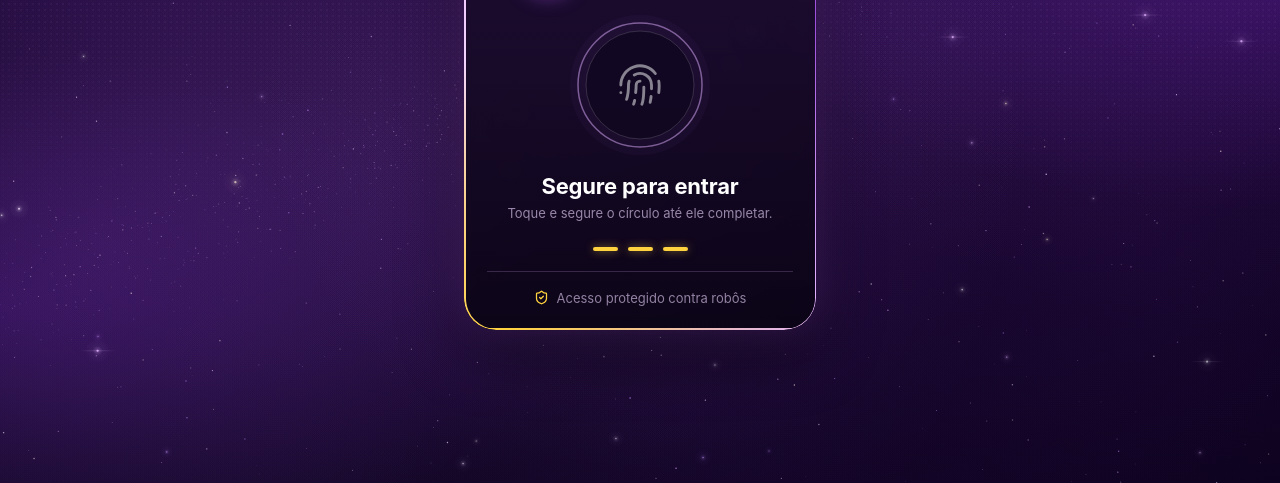
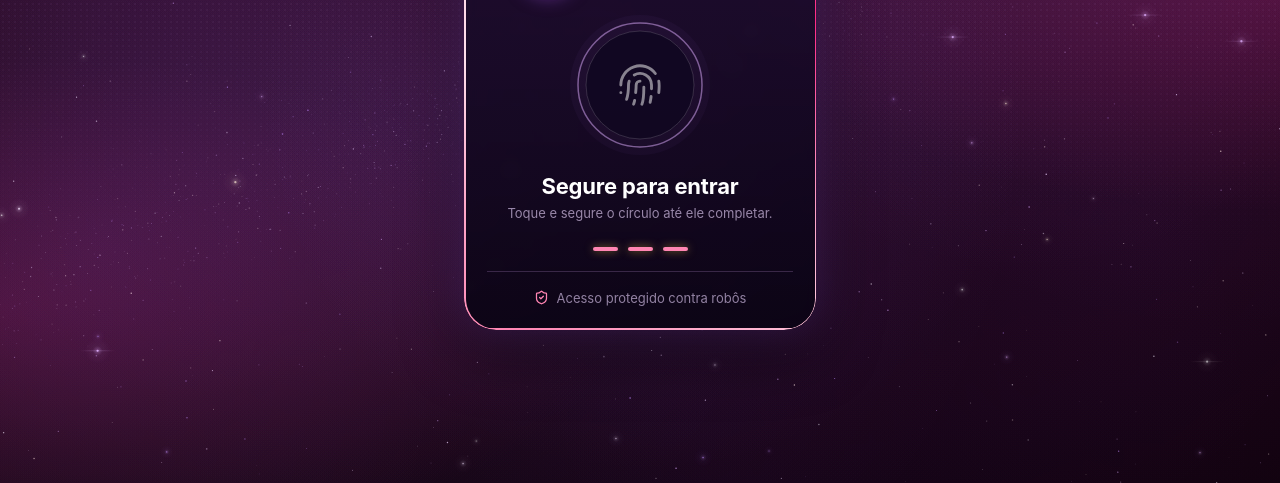
Before and after one commit to kaweregueira1111-crypto/adrielly-santos, a plain HTML site: page index.html in a window 1280 px wide. Shown: the part 317-800 px from the top of the page. Drawn offline with Linux system fonts and the light colour scheme.

Commit message:
Update index.html

```diff
--- a/index.html
+++ b/index.html
@@ -3,23 +3,24 @@
 <head>
 <meta charset="UTF-8">
 <meta name="viewport" content="width=device-width, initial-scale=1, viewport-fit=cover">
-<meta name="theme-color" content="#0d031f">
+<meta name="theme-color" content="#160510">
 <title>ADRIELLY SANTOS</title>
 <style>
   :root{
-    --gold:#ffd23f;--amber:#ff8a1f;--lilac:#e0b0ff;--purple:#9d4edd;--purple-deep:#3c096c;
+    --gold:#ff85b3;--amber:#ff4da6;--lilac:#ffc2d9;--purple:#ff2a85;--purple-deep:#7a083b;
     --green:#19b552;--green-bright:#2ee872;
-    --ring:conic-gradient(from 210deg,#ffd23f,#f3d5ff,#e0b0ff,#9d4edd,#e0b0ff,#ffd23f);
+    --ring:conic-gradient(from 210deg,#ff85b3,#ffe0ec,#ffc2d9,#ff2a85,#ffc2d9,#ff85b3);
   }
   *{box-sizing:border-box;margin:0;padding:0;-webkit-tap-highlight-color:transparent}
   html{
-    min-height:100%;background-color:#0d031f;
-    background: radial-gradient(90% 50% at 50% -8%,rgba(140,45,230,.38),transparent 72%),
-                radial-gradient(60% 40% at 100% 38%,rgba(110,30,190,.28),transparent 70%),
-                radial-gradient(70% 45% at 0% 78%,rgba(85,20,160,.30),transparent 70%),
-                linear-gradient(180deg,#180433 0%,#100324 55%,#090219 100%);
+    min-height:100%;background-color:#160510;
+    background: radial-gradient(90% 50% at 50% -8%,rgba(235,45,130,.36),transparent 72%),
+                radial-gradient(60% 40% at 100% 38%,rgba(195,30,105,.26),transparent 70%),
+                radial-gradient(70% 45% at 0% 78%,rgba(165,20,90,.28),transparent 70%),
+                linear-gradient(180deg,#2b081c 0%,#1a0411 55%,#0e0209 100%);
     background-attachment:fixed;
   }
+
   body{
     min-height:100%;
     font-family:"Inter","Segoe UI",system-ui,-apple-system,Roboto,Helvetica,Arial,sans-serif;
```
